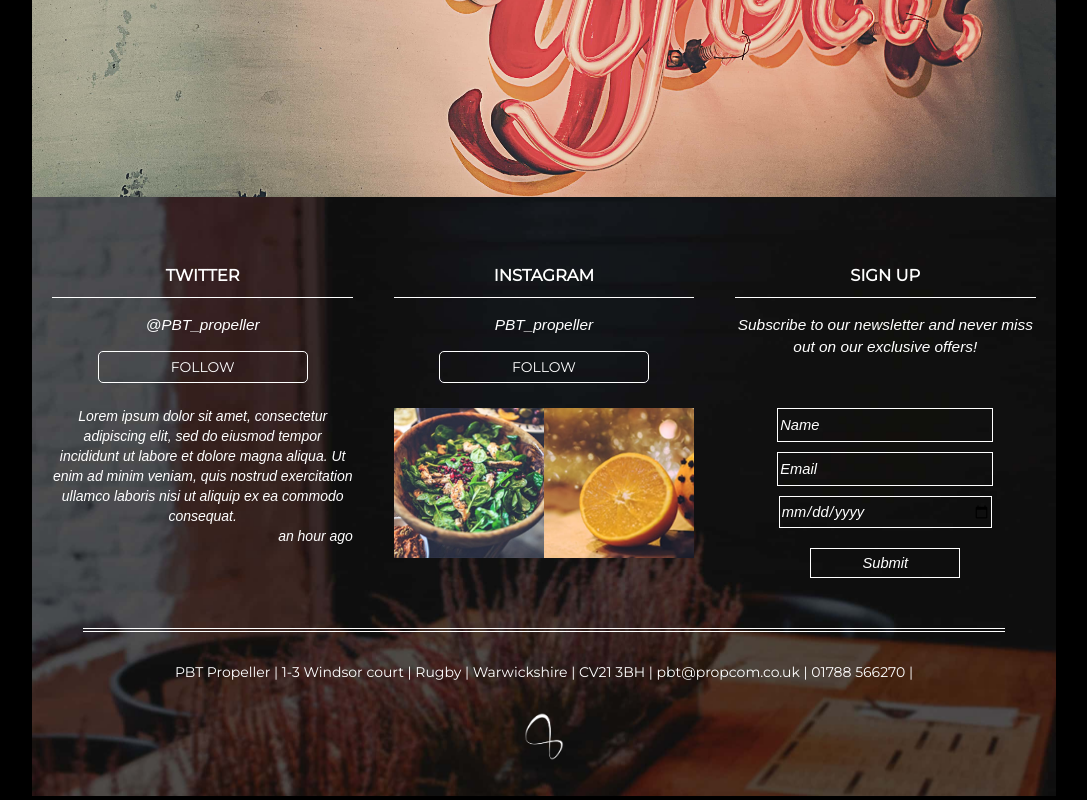
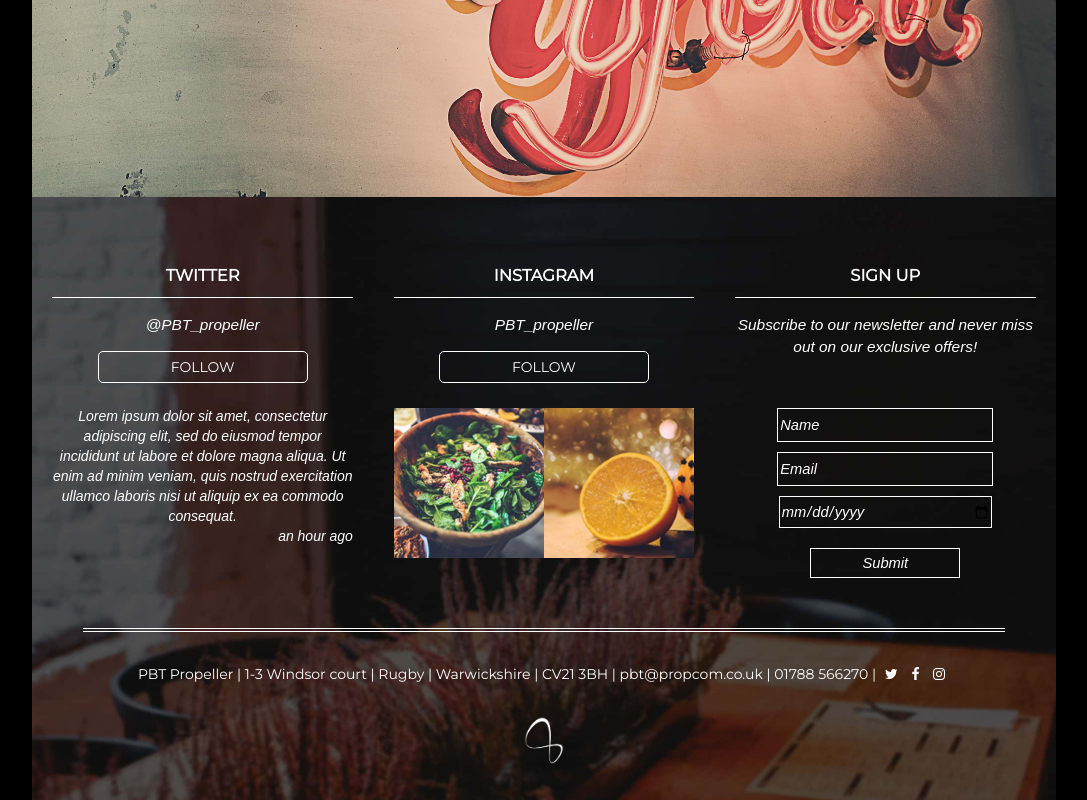
Before and after one commit to e-sawyer/Propeller, a plain HTML site: page index.html in a window 1280 px wide. Shown: the part 1624-2424 px from the top of the page, without its empty margins (96-1183 px from the left). Drawn offline with nearby package versions, Linux system fonts and the light colour scheme; a small style sheet from the web is missing.

Commit message:
added footer social

```diff
--- a/index.html
+++ b/index.html
@@ -154,8 +154,9 @@
         <footer class="mainFooter">
             <div class="seperator">
             </div>
-            <p class="links"> PBT Propeller | 1-3 Windsor court | Rugby | Warwickshire | CV21 3BH | pbt@propcom.co.uk | 01788 566270 | </p>
-
+            <p class="links"> PBT Propeller | 1-3 Windsor court | Rugby | Warwickshire | CV21 3BH | pbt@propcom.co.uk | 01788 566270 |  <a href="#"><i class="fa fa-twitter"></i></a>
+            <a href="#"><i class="fa fa-facebook"></i></a>
+            <a href="#"><i class="fa fa-instagram"></i></a></p>
             <img class="infinity" src="images/infinity.png" alt="infinity logo">
         </footer>
 
--- a/style.css
+++ b/style.css
@@ -314,6 +314,9 @@ h3 {
     margin-top: -20px;
     margin-bottom: 0px
 }
+.links i{padding:5px}
+a{color: white;}
+
 .infinity {
     width: 40px;
     height: auto;
```
Also changed, not shown: 1 other file.
